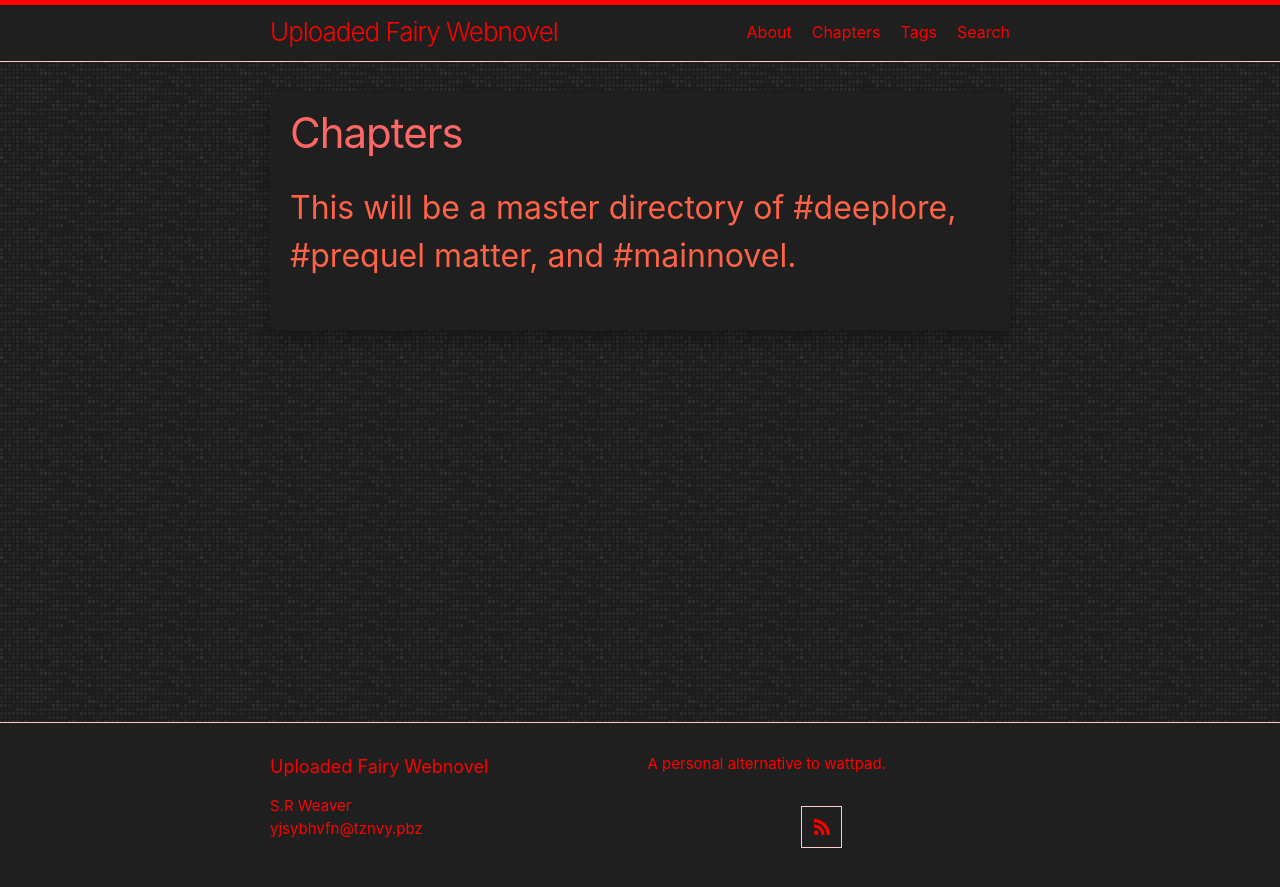
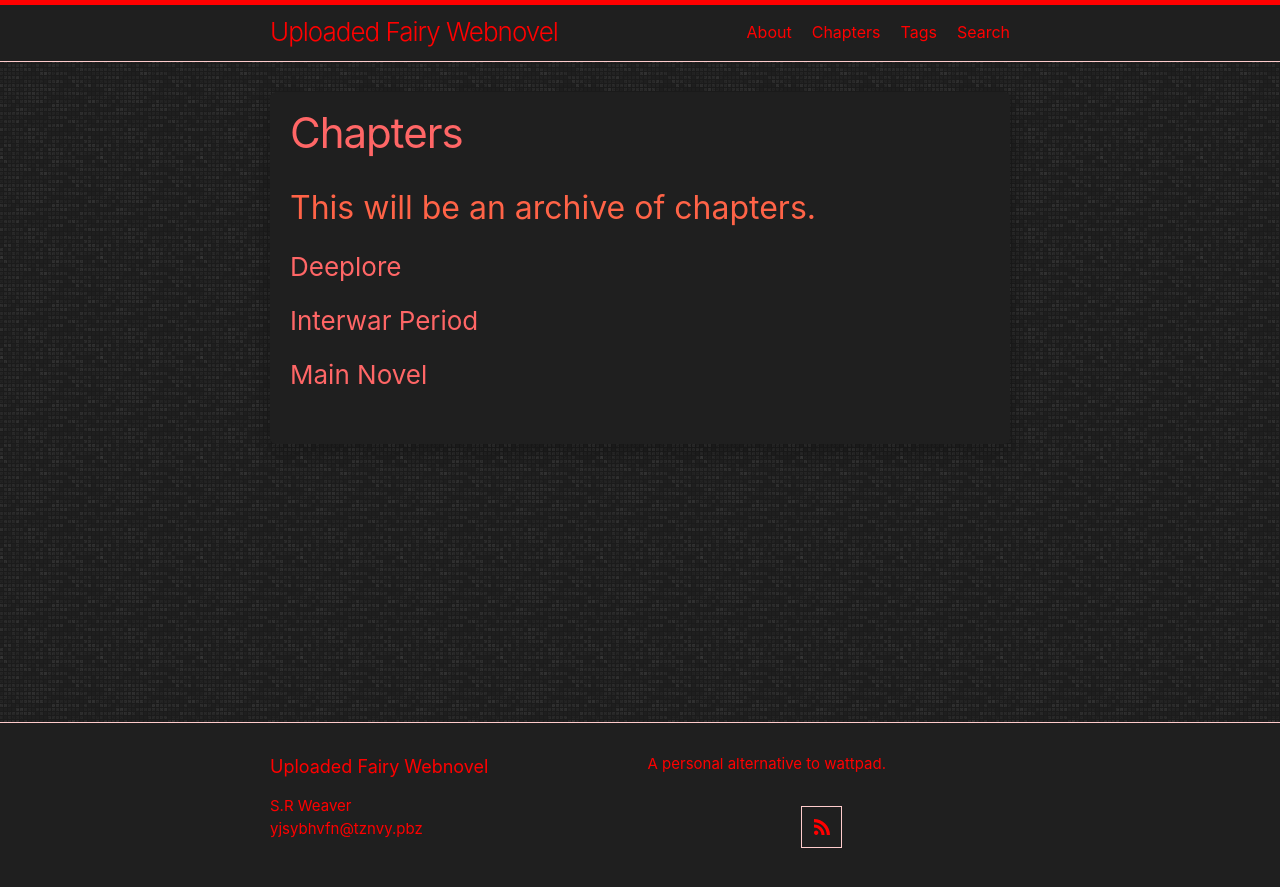
Before and after one commit to LWFlouisa/UploadedFairyOELN, a Jekyll site: the page built from archive.md, in a window 1280 px wide. Shown: the top 887 px of the page. Built offline with Jekyll 4.4.1, drawn with Linux system fonts in a browser that asks for light colours.

Commit message:
Update archive.md

```diff
--- a/archive.md
+++ b/archive.md
@@ -2,4 +2,8 @@
 title: Chapters
 layout: page
 ---
-## This will be a master directory of #deeplore, #prequel matter, and #mainnovel.
+## This will be an archive of chapters.
+
+### Deeplore
+### Interwar Period
+### Main Novel
```
